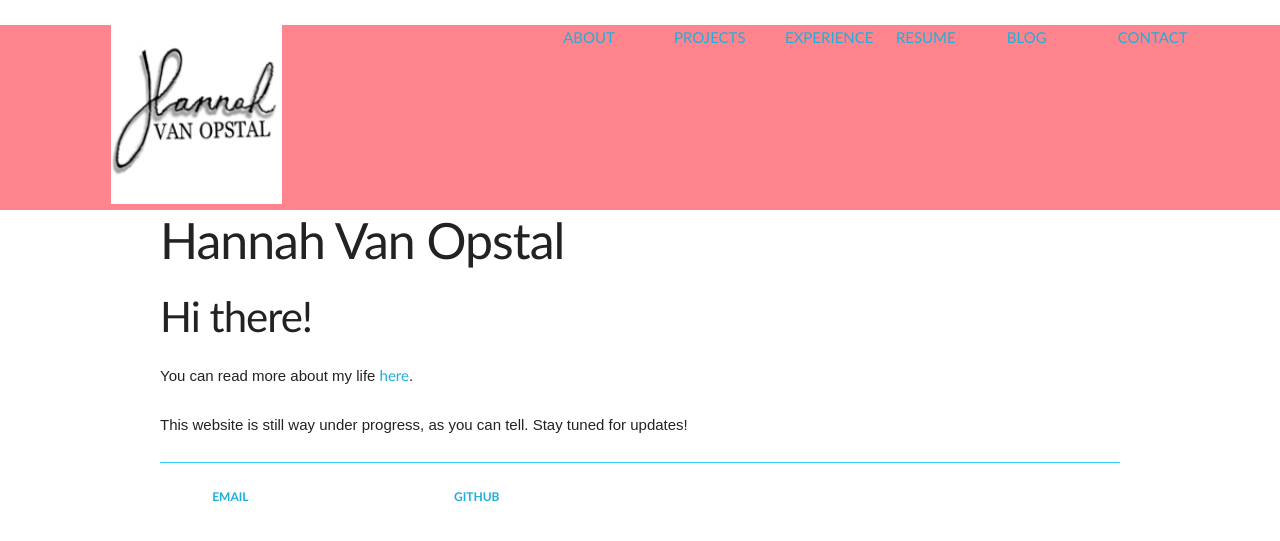
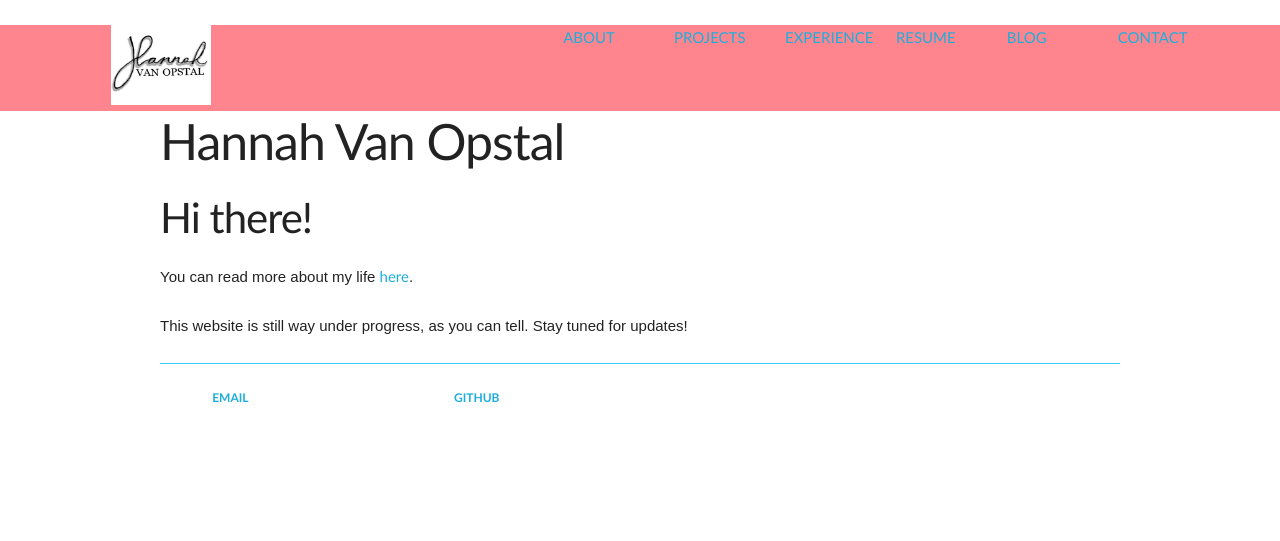
Before and after one commit to hvanopstal/hvanopstal.github.io, a Jekyll site: the page index.html, which Jekyll copies as it is, in a window 1280 px wide. Shown: the top 541 px of the page. Built offline with Jekyll 4.4.1, drawn with Linux system fonts in a browser that asks for light colours.

Commit message:
Update index.html

```diff
--- a/index.html
+++ b/index.html
@@ -20,7 +20,7 @@
             &nbsp;
           </div>
           <div class="two columns">
-            <img style="width: 100%; height: 80%;" src="PHOTOS/Signature_v1.jpg" alt="Hannah Van Opstal">
+            <img style="width: 100px; height: 80px;" src="PHOTOS/Signature_v1.jpg" alt="Hannah Van Opstal">
           </div>
           <nav-bar>
             <div class="three columns">
```
